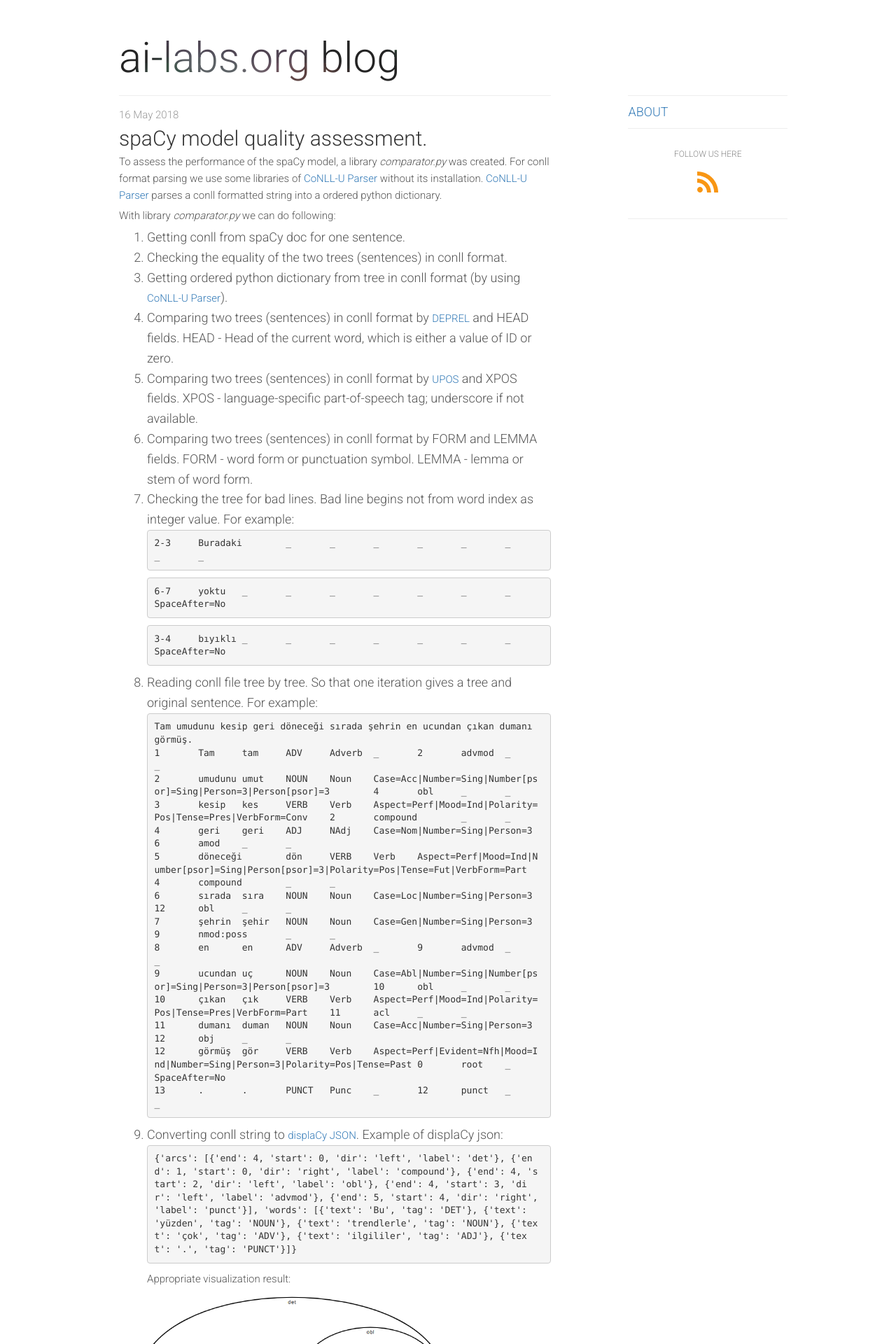
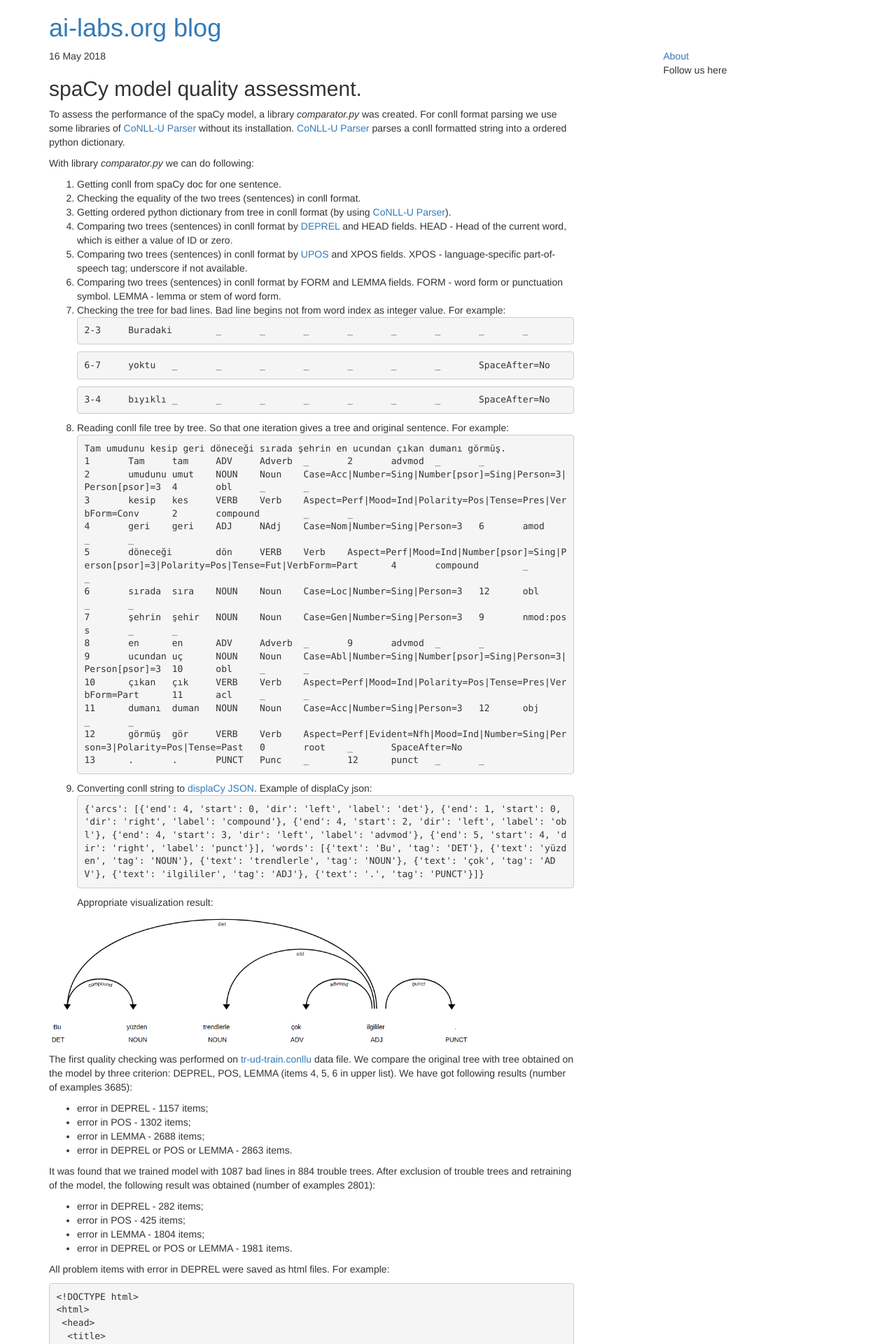
Before and after one commit to ai-labs/ai-labs.github.io, a Jekyll site: the page built from index.html, in a window 1280 px wide. Shown: the top 1920 px of the page at 70% size. Built offline with Jekyll 4.4.1, drawn with Linux system fonts in a browser that asks for light colours.

Commit message:
Update default.html

```diff
--- a/_layouts/default.html
+++ b/_layouts/default.html
@@ -16,7 +16,7 @@
     <link href="/media/css/bootstrap.min.css" rel="stylesheet">
 
     <!-- Custom styles for this template -->
-    <link href="/media/css/blog.css" rel="stylesheet">
+    <!-- <link href="/media/css/blog.css" rel="stylesheet"> -->
 
     <!-- Just for debugging purposes. Don't actually copy these 2 lines! -->
     <!--[if lt IE 9]><script src="../../assets/js/ie8-responsive-file-warning.js"></script><![endif]-->
```
